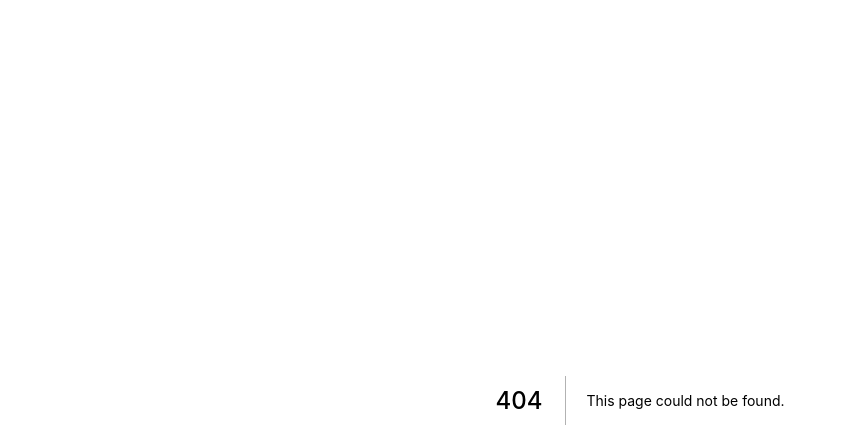
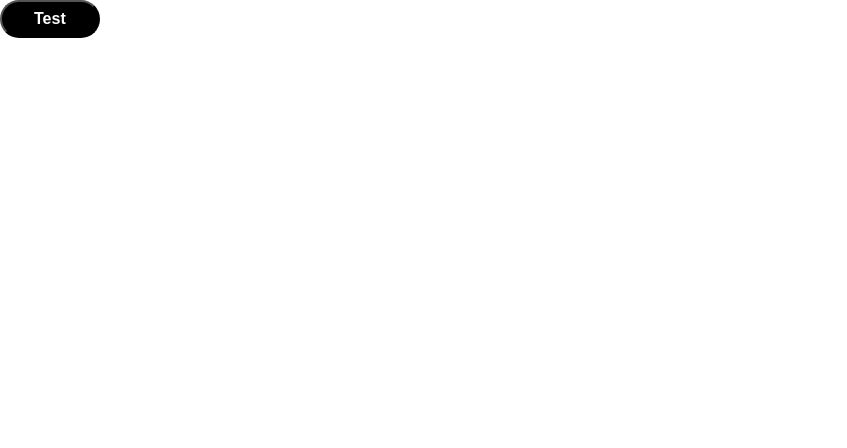
Before and after one commit to prgrms-web-devcourse/Team_02_WooriMap_FE, a Next.js app: page /test in a window 1280 px wide. Before the commit this address had no page. Shown: the top 448 px of the page, without its empty margins (0-847 px from the left). Built offline with nearby package versions, Linux system fonts and the light colour scheme.

Commit message:
refactor: index.ts로 파일 정리

```diff
--- /dev/null
+++ b/components/index.ts
@@ -0,0 +1,7 @@
+// atoms
+export { default as Button } from './atoms/Button';
+// molecules
+
+// organisms
+
+// templates
--- /dev/null
+++ b/pages/test.tsx
@@ -0,0 +1,9 @@
+import { Button } from 'components';
+
+export default function Test() {
+  return (
+    <div>
+      <Button>Test</Button>
+    </div>
+  );
+}
--- a/styles/GlobalStyle.tsx
+++ b/styles/GlobalStyle.tsx
@@ -1,9 +1,5 @@
 import { Global, css } from '@emotion/react';
 import { reset } from './reset';
-
-export default function GlobalStyle() {
-  return <Global styles={globalStyles} />;
-}
 
 const globalStyles = css`
   ${reset}
@@ -21,3 +17,7 @@ const globalStyles = css`
     box-sizing: border-box;
   }
 `;
+
+export default function GlobalStyle() {
+  return <Global styles={globalStyles} />;
+}
--- /dev/null
+++ b/styles/index.ts
@@ -0,0 +1,2 @@
+export { default as GlobalStyle } from './GlobalStyle';
+export { default as theme } from './theme';
--- a/tsconfig.json
+++ b/tsconfig.json
@@ -18,7 +18,8 @@
     "baseUrl": "./",
     "paths": {
       "@pages/*": ["pages/*"],
-      "@components/*": ["components/*"]
+      "@components/*": ["components/*"],
+
     },
   },
   "include": ["next-env.d.ts", "**/*.ts", "**/*.tsx"],
```
Also changed, not shown: pages/_app.tsx (+3 -4 lines), components/atoms/Button/Button.styles.ts (renamed from components/atoms/Button/Button.styles.tsx), 1 other file (tests, documents, lock files or other folders).
